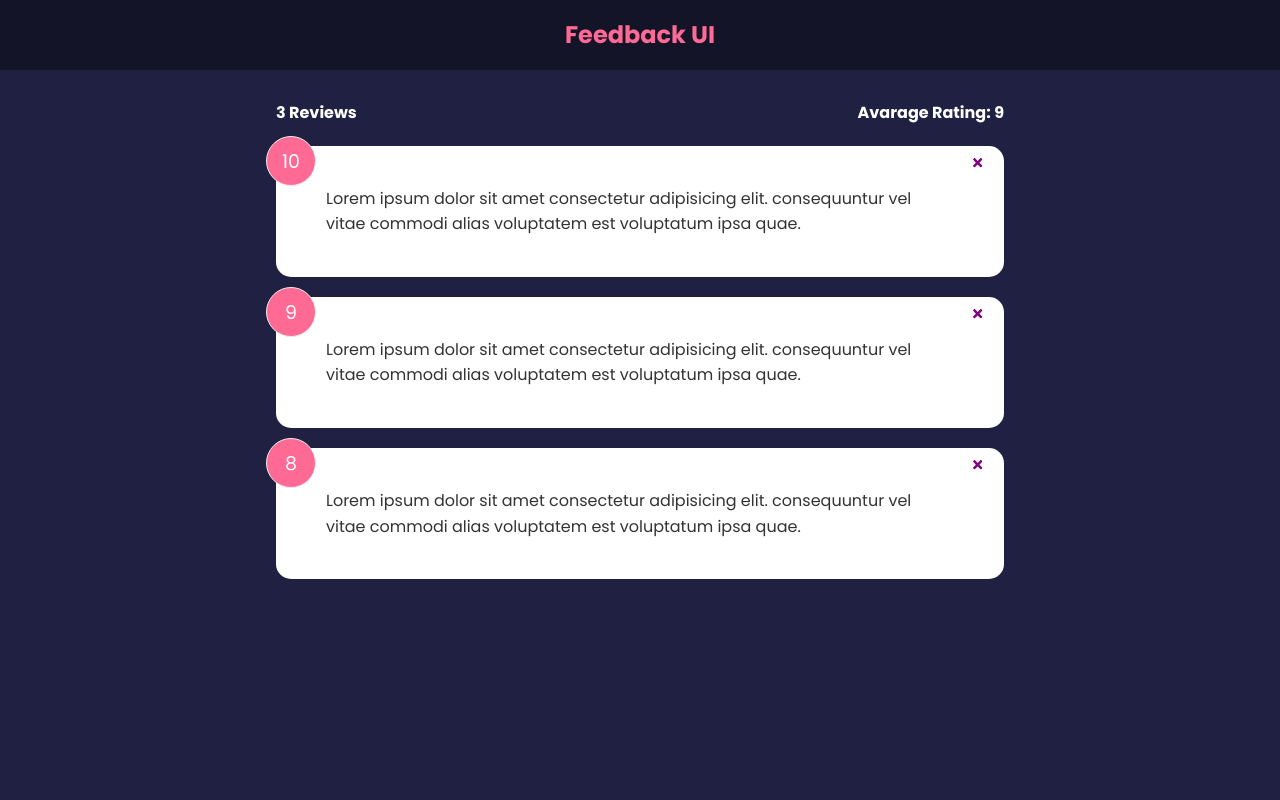
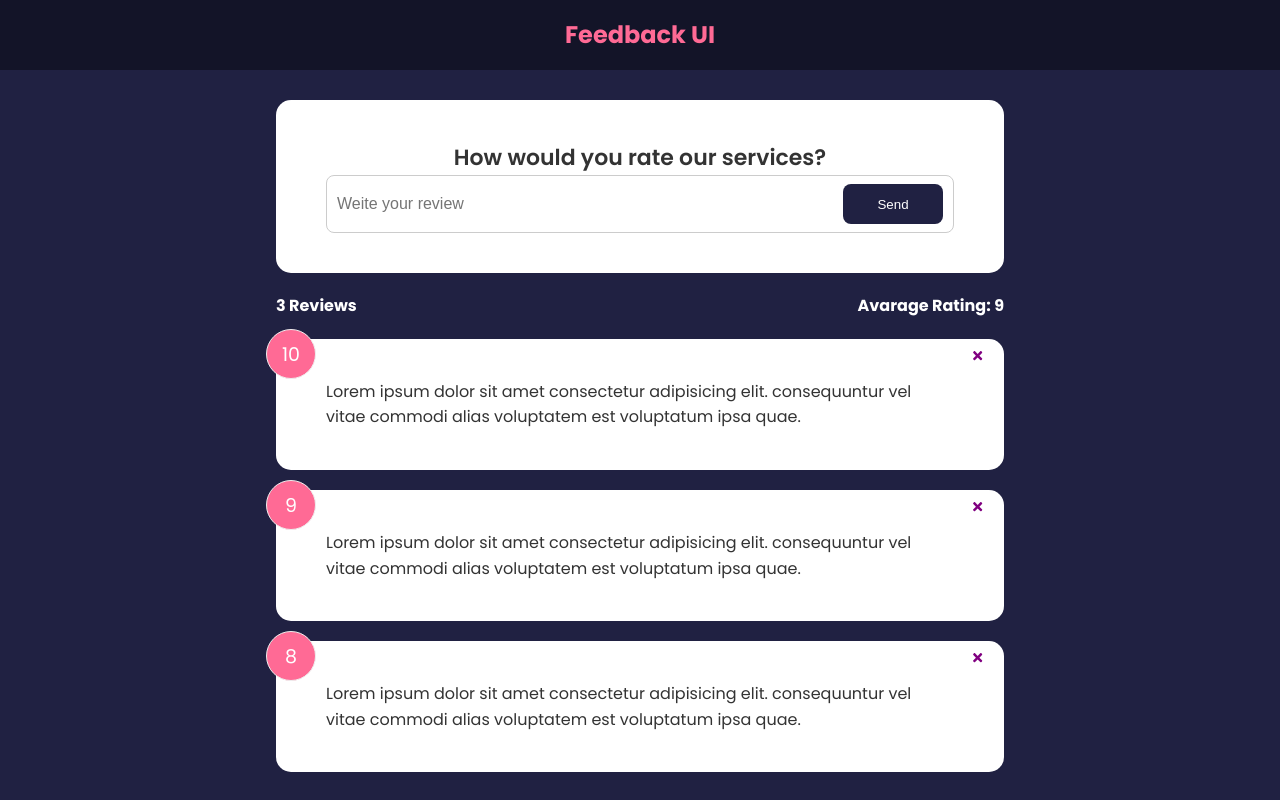
Before and after one commit to JoseAAntonio/feedback_app, a React (Create React App) app: page / in a window 1280 px wide. Built offline with nearby package versions, Linux system fonts and the light colour scheme.

Commit message:
button and form added

```diff
--- a/src/App.js
+++ b/src/App.js
@@ -4,6 +4,7 @@ import { FeedbackList } from "./components/FeedbackList";
 import { Header } from "./components/Header";
 import { FeedbackData } from "./data/FeedbackData";
 import { FeedbackStats } from "./components/FeedbackStats";
+import { FeedbackForm } from "./components/FeedbackForm";
 
 //the deleteFeedback is comming from 2 levels down where the event is firing off (button clicked) this is called 'prop drill'
 
@@ -19,6 +20,7 @@ export const App = () => {
 		<>
 			<Header />
 			<div className="container">
+				<FeedbackForm />
 				<FeedbackStats feedback={feedback} />
 				<FeedbackList feedback={feedback} handleDelete={deleteFeedback} />
 			</div>
--- /dev/null
+++ b/src/components/FeedbackForm.jsx
@@ -0,0 +1,29 @@
+import { useState } from "react";
+import { Button } from "./Shared/Button";
+import { Card } from "./Shared/Card";
+
+export const FeedbackForm = () => {
+	const [text, setText] = useState("");
+
+	const handleTextChange = (e) => {
+		setText(e.target.value);
+	};
+
+	return (
+		<Card>
+			<form>
+				<h2>How would you rate our services?</h2>
+				{/* //TODO - rating select component */}
+				<div className="input-group">
+					<input
+						onChange={handleTextChange}
+						type="text"
+						placeholder="Weite your review"
+						value={text}
+					/>
+					<Button type="submit">Send</Button>
+				</div>
+			</form>
+		</Card>
+	);
+};
--- /dev/null
+++ b/src/components/Shared/Button.jsx
@@ -0,0 +1,13 @@
+export const Button = ({ children, version, type, isDisabled }) => {
+	return (
+		<button type={type} disabled={isDisabled} className={`btn btn-${version}`}>
+			{children}
+		</button>
+	);
+};
+
+Button.defaultProps = {
+	version: "primary",
+	type: "button",
+	isDisabled: false,
+};
```
